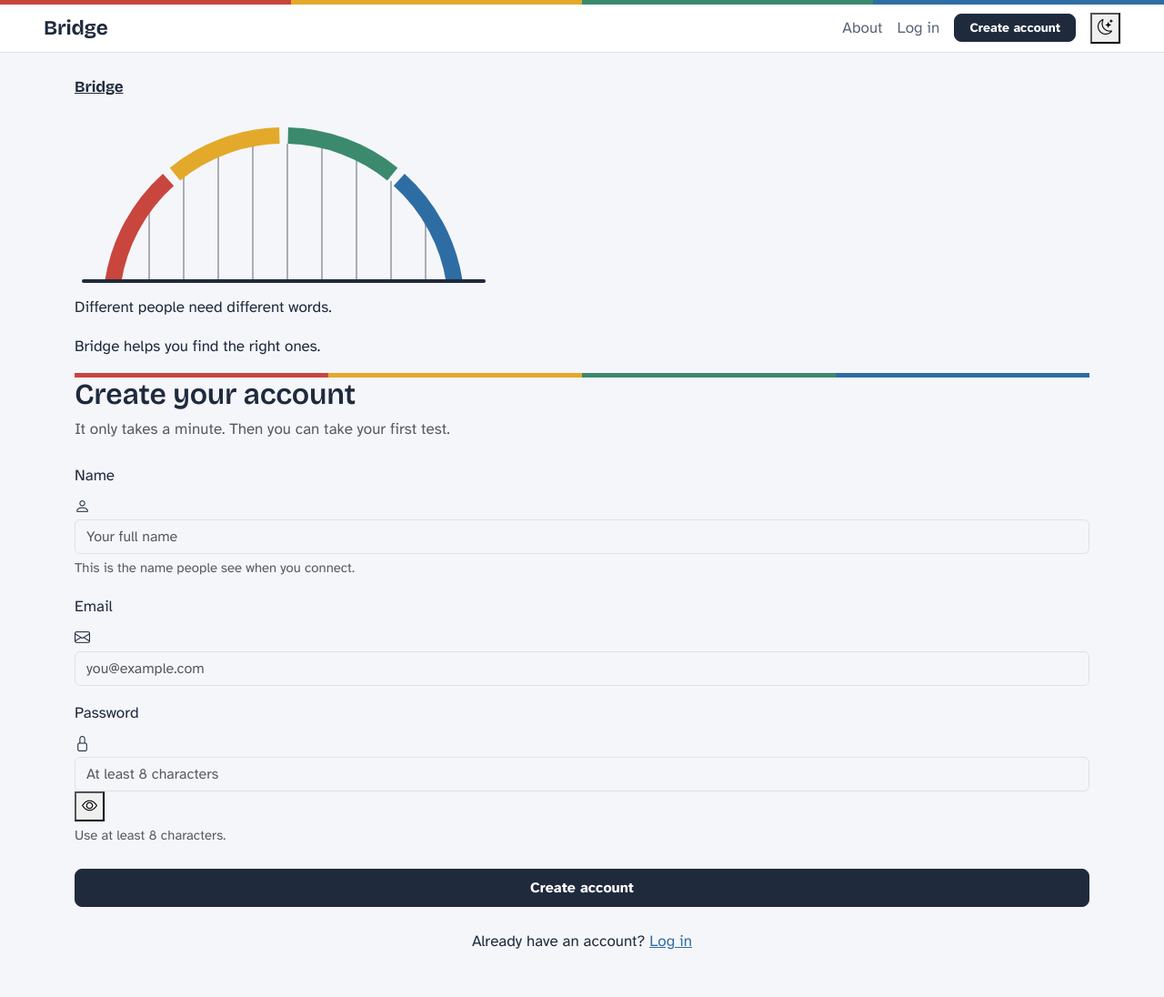
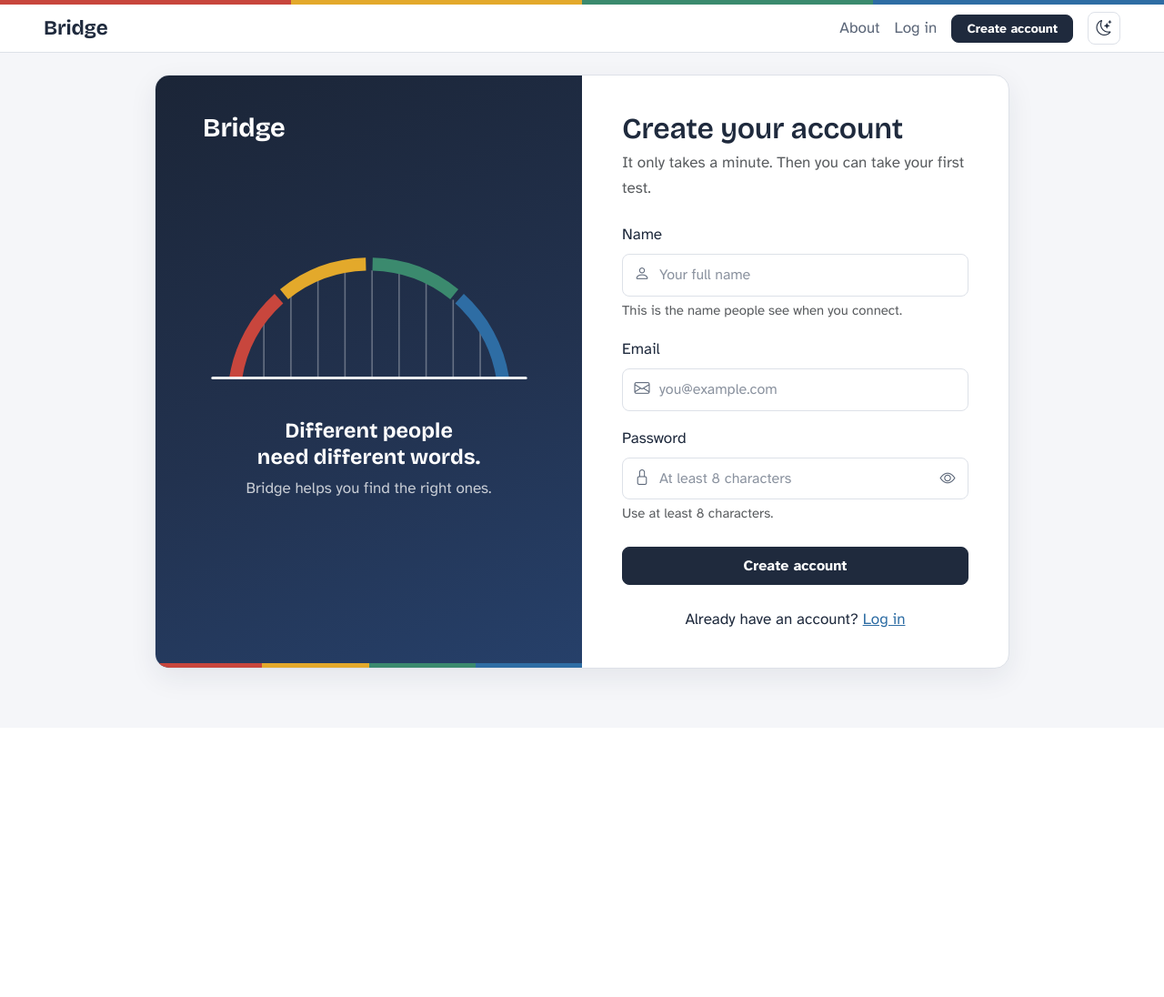
Before and after one commit to enuriuyanage16-cell/communication-relationship-recommender-app, a Flask app: page /register in a window 1280 px wide. Shown: the whole page at 91% size. After the commit the page ends 760 px from the top, so only its background shows below. Run offline with Flask 3, Linux system fonts and the light colour scheme; some libraries are stand-ins or nearby versions.

Commit message:
Add login and register styles

```diff
--- a/static/css/style.css
+++ b/static/css/style.css
@@ -69,7 +69,7 @@ h3 { font-size: 1.2rem; font-weight: 600; }
 /* ------------------------ landing ----------------------- */
 .landing h1 { font-size: clamp(2.4rem, 5vw, 3.6rem); max-width: 14ch; }
 .landing .lead { color: var(--ink-soft); max-width: 46ch; }
-.bridge-art { width: 100%; max-width: 460px; height: auto; }
+.bridge-art { width: 100%; max-width: 460px; height: auto; color: var(--ink); }
 
 .steps { counter-reset: step; list-style: none; padding: 0; }
 .steps li { position: relative; padding-left: 3rem; margin-bottom: 1.5rem; max-width: 40ch; }
@@ -79,6 +79,7 @@ h3 { font-size: 1.2rem; font-weight: 600; }
     border: 2px solid var(--ink); display: grid; place-items: center;
     font-family: "Bricolage Grotesque", sans-serif; font-weight: 700;
 }
+
 
 /* ---------- dashboard layout ---------- */
 .app { display: flex; min-height: 100vh; }
@@ -115,13 +116,6 @@ h3 { font-size: 1.2rem; font-weight: 600; }
 .main { flex: 1; min-width: 0; padding: 2rem 2.5rem 3rem; }
 .mobile-bar { display: none; }
 
-/* ------- Sidebar colour on long pages -------- */
-@media (min-width: 992px) {
-    .sidebar-wrap { background: #2b4a74; }
-    [data-bs-theme="dark"] .sidebar-wrap { background: #1d3354; }
-}
-
-/* ------- Phones and small screens -------- */
 @media (max-width: 991.98px) {
     .sidebar-wrap { position: fixed; inset: 0 auto 0 0; z-index: 1045; transform: translateX(-100%); transition: transform .2s; }
     .sidebar-wrap.open { transform: none; }
@@ -187,5 +181,59 @@ h3 { font-size: 1.2rem; font-weight: 600; }
 [data-bs-theme="dark"] .stat:hover { box-shadow: 0 6px 18px rgba(0, 0, 0, .35); }
 [data-bs-theme="dark"] .sidebar { background: linear-gradient(170deg, #0d1422 0%, #172540 60%, #1d3354 100%); }
 
+/* ------- Sidebar colour on long pages -------- */
+@media (min-width: 992px) {
+    .sidebar-wrap { background: #2b4a74; }
+    [data-bs-theme="dark"] .sidebar-wrap { background: #1d3354; }
+}
+
+
 /* ---------- reduced motion ---------- */
 @media (prefers-reduced-motion: reduce) { * { transition: none !important; } }
+
+/* ---------- log in and register ---------- */
+.auth-card {
+    display: grid; grid-template-columns: 1fr 1fr; max-width: 940px; margin: 1rem auto 0;
+    background: var(--surface); border: 1px solid var(--line); border-radius: 16px; overflow: hidden;
+    box-shadow: 0 10px 30px rgba(31, 42, 61, .08);
+}
+.auth-side {
+    position: relative; color: #fff; padding: 2.5rem 2.25rem 3rem; text-align: center;
+    background: linear-gradient(160deg, #1b2537 0%, #22324f 55%, #26406a 100%);
+    display: flex; flex-direction: column; justify-content: center; align-items: center;
+}
+.auth-side .disc-stripe { position: absolute; left: 0; right: 0; bottom: 0; }
+.auth-brand { position: absolute; top: 2.75rem; left: 3.25rem; color: #fff; font-size: 1.8rem; line-height: 1; letter-spacing: -0.01em; text-decoration: none; }
+.auth-brand:hover { color: #fff; }
+.auth-bridge { color: rgba(255, 255, 255, .9); width: 100%; max-width: 360px; margin: 0 auto 2rem; }
+.auth-quote { font-family: "Bricolage Grotesque", sans-serif; font-weight: 700; font-size: 1.45rem; line-height: 1.25; margin-bottom: .4rem; text-wrap: balance; }
+.auth-sub { color: rgba(255, 255, 255, .75); margin: 0; }
+.auth-form { padding: 2.5rem 2.75rem; }
+
+.form-control { border-radius: 8px; padding: .65rem .8rem; background-color: var(--surface); }
+.form-control::placeholder { color: var(--ink-soft); opacity: .7; }
+.form-control:focus { border-color: var(--blue); box-shadow: 0 0 0 .2rem rgba(46, 109, 164, .2); }
+.input-icon { position: relative; }
+.input-icon > .bi { position: absolute; left: .85rem; top: 50%; transform: translateY(-50%); color: var(--ink-soft); }
+.input-icon .form-control { padding-left: 2.5rem; }
+.show-password {
+    position: absolute; right: .4rem; top: 50%; transform: translateY(-50%);
+    border: 0; background: none; color: var(--ink-soft); padding: .35rem .5rem; border-radius: 6px;
+}
+.show-password:hover { color: var(--ink); background: var(--paper); }
+.input-icon .form-control[name="password"] { padding-right: 2.75rem; }
+
+@media (max-width: 767.98px) {
+    .auth-card { grid-template-columns: 1fr; }
+    .auth-side { display: none; }
+    .auth-form { padding: 2rem 1.5rem; }
+}
+
+/* ---------- theme button in the top bar ---------- */
+.topbar-theme {
+    border: 1px solid var(--line); background: var(--surface); color: var(--ink);
+    width: 36px; height: 36px; border-radius: 8px; display: grid; place-items: center;
+}
+.topbar-theme:hover { border-color: var(--ink-soft); }
+[data-bs-theme="dark"] .auth-card { box-shadow: 0 10px 30px rgba(0, 0, 0, .4); }
+[data-bs-theme="dark"] { --bs-link-color-rgb: 122, 170, 222; --bs-link-hover-color-rgb: 160, 196, 235; }
```
